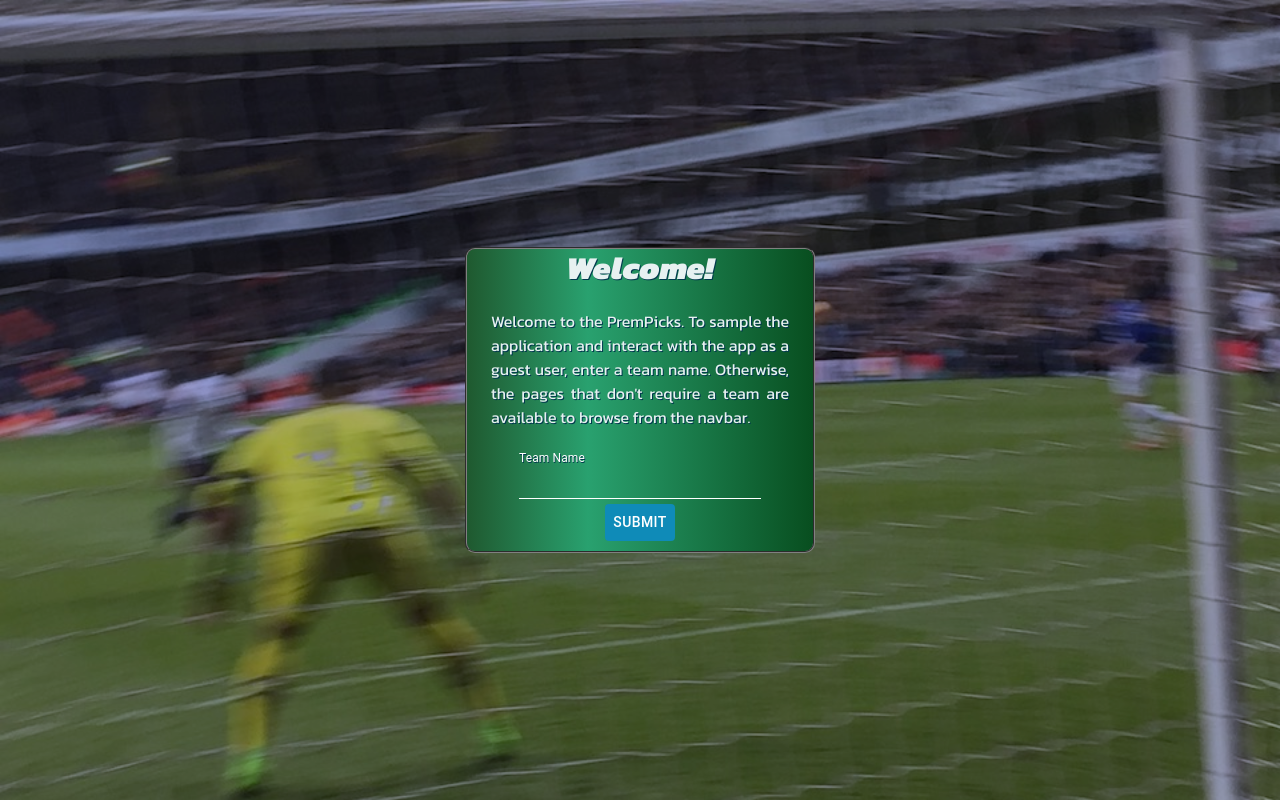
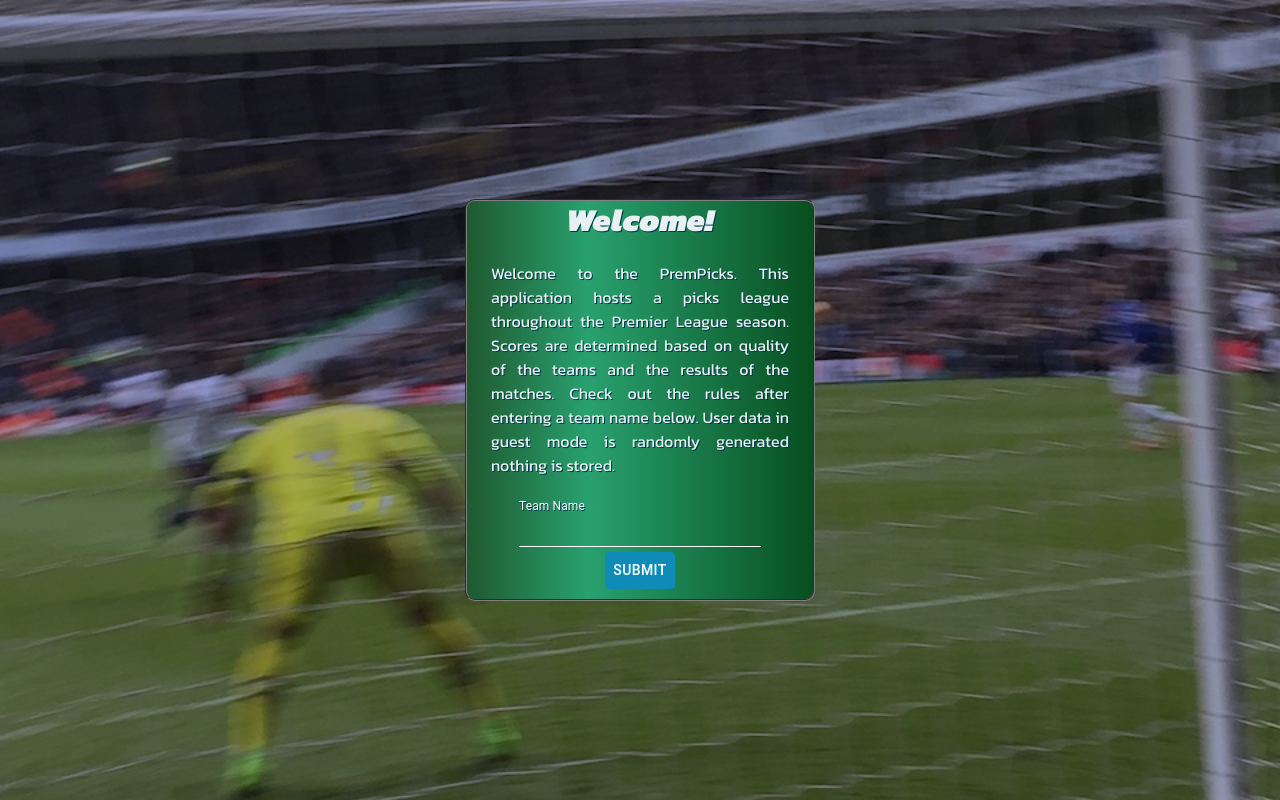
Before and after one commit to jjh5166/prempicks-web, a Next.js app: page /guest/welcome in a window 1280 px wide. Built offline with nearby package versions, Linux system fonts and the light colour scheme; no server answers.

Commit message:
update welcome message

```diff
--- a/components/UserForm/GuestTeam/index.js
+++ b/components/UserForm/GuestTeam/index.js
@@ -16,9 +16,9 @@ const GuestTeam = () => {
   return (
     <FormContainer>
       <h2>{'Welcome!'}</h2>
-      <p>{`Welcome to the PremPicks. To sample the application and interact with the app
-            as a guest user, enter a team name.  Otherwise, the pages
-            that don't require a team are available to browse from the navbar.`}</p>
+      <p>{`Welcome to the PremPicks. This application hosts a picks league throughout the Premier League
+      season. Scores are determined based on quality of the teams and the results of the matches. Check out
+      the rules after entering a team name below. User data in guest mode is randomly generated nothing is stored.`}</p>
       <Formik
         enableReinitialize
         initialValues={initialValues}
```
